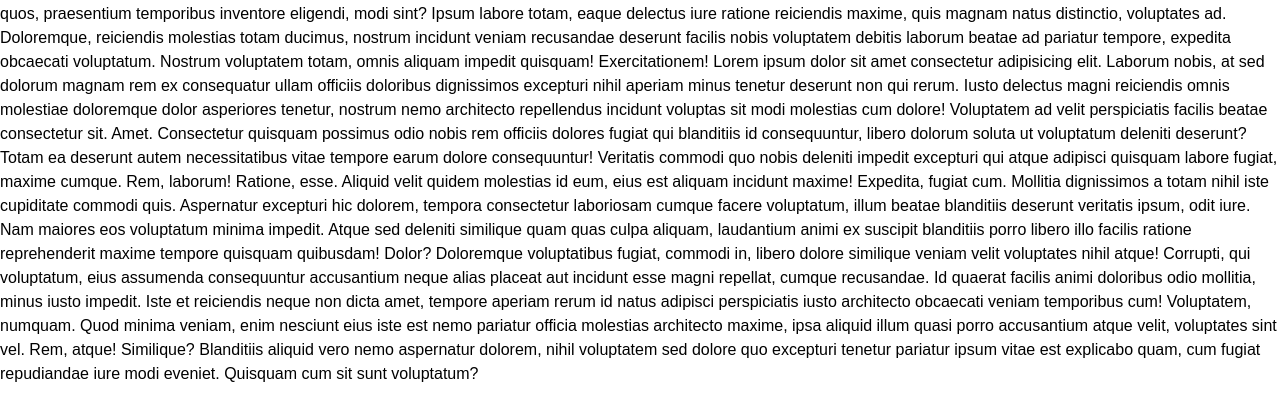
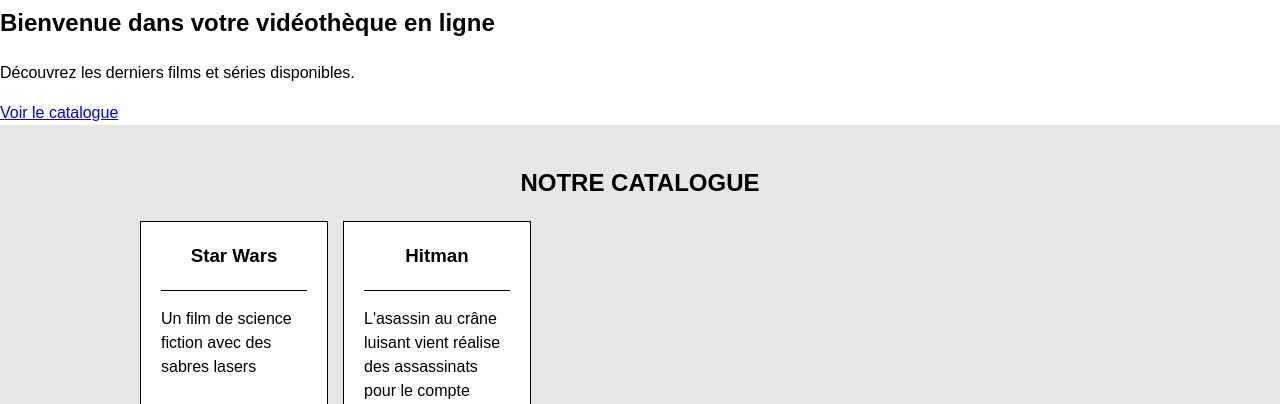
Before and after one commit to 03Sly03/videotek, a plain HTML site: page index.html in a window 1280 px wide. Shown: the part 86-490 px from the top of the page. Drawn offline with Linux system fonts and the light colour scheme.

Commit message:
Suppression lorem ipsum

```diff
--- a/index.html
+++ b/index.html
@@ -9,21 +9,6 @@
     <script src="js/app.js" type="module"></script>
 </head>
 <body>
-    <p>Lorem, ipsum dolor sit amet consectetur adipisicing elit. Sapiente, incidunt quis. Vitae numquam, maxime qui consectetur minus soluta hic cupiditate rerum. Non odio iusto architecto optio ducimus quia neque expedita!
-    Aut ullam eius quaerat illum tempora dolorum totam maxime nemo cumque accusantium incidunt rerum eveniet omnis commodi officiis enim voluptatum alias facilis, pariatur consequatur voluptatem assumenda sunt! Hic, veritatis in.
-    Accusantium totam accusamus quae mollitia fugiat cumque, repellendus quos, praesentium temporibus inventore eligendi, modi sint? Ipsum labore totam, eaque delectus iure ratione reiciendis maxime, quis magnam natus distinctio, voluptates ad.
-    Doloremque, reiciendis molestias totam ducimus, nostrum incidunt veniam recusandae deserunt facilis nobis voluptatem debitis laborum beatae ad pariatur tempore, expedita obcaecati voluptatum. Nostrum voluptatem totam, omnis aliquam impedit quisquam! Exercitationem!
-        Lorem ipsum dolor sit amet consectetur adipisicing elit. Laborum nobis, at sed dolorum magnam rem ex consequatur ullam officiis doloribus dignissimos excepturi nihil aperiam minus tenetur deserunt non qui rerum.
-        Iusto delectus magni reiciendis omnis molestiae doloremque dolor asperiores tenetur, nostrum nemo architecto repellendus incidunt voluptas sit modi molestias cum dolore! Voluptatem ad velit perspiciatis facilis beatae consectetur sit. Amet.
-        Consectetur quisquam possimus odio nobis rem officiis dolores fugiat qui blanditiis id consequuntur, libero dolorum soluta ut voluptatum deleniti deserunt? Totam ea deserunt autem necessitatibus vitae tempore earum dolore consequuntur!
-        Veritatis commodi quo nobis deleniti impedit excepturi qui atque adipisci quisquam labore fugiat, maxime cumque. Rem, laborum! Ratione, esse. Aliquid velit quidem molestias id eum, eius est aliquam incidunt maxime!
-        Expedita, fugiat cum. Mollitia dignissimos a totam nihil iste cupiditate commodi quis. Aspernatur excepturi hic dolorem, tempora consectetur laboriosam cumque facere voluptatum, illum beatae blanditiis deserunt veritatis ipsum, odit iure.
-        Nam maiores eos voluptatum minima impedit. Atque sed deleniti similique quam quas culpa aliquam, laudantium animi ex suscipit blanditiis porro libero illo facilis ratione reprehenderit maxime tempore quisquam quibusdam! Dolor?
-        Doloremque voluptatibus fugiat, commodi in, libero dolore similique veniam velit voluptates nihil atque! Corrupti, qui voluptatum, eius assumenda consequuntur accusantium neque alias placeat aut incidunt esse magni repellat, cumque recusandae.
-        Id quaerat facilis animi doloribus odio mollitia, minus iusto impedit. Iste et reiciendis neque non dicta amet, tempore aperiam rerum id natus adipisci perspiciatis iusto architecto obcaecati veniam temporibus cum!
-        Voluptatem, numquam. Quod minima veniam, enim nesciunt eius iste est nemo pariatur officia molestias architecto maxime, ipsa aliquid illum quasi porro accusantium atque velit, voluptates sint vel. Rem, atque! Similique?
-        Blanditiis aliquid vero nemo aspernatur dolorem, nihil voluptatem sed dolore quo excepturi tenetur pariatur ipsum vitae est explicabo quam, cum fugiat repudiandae iure modi eveniet. Quisquam cum sit sunt voluptatum?
-</p>
     <header>
         <div class="container">
             <h1 class="logo">Ma Vidéothèque</h1>
```
